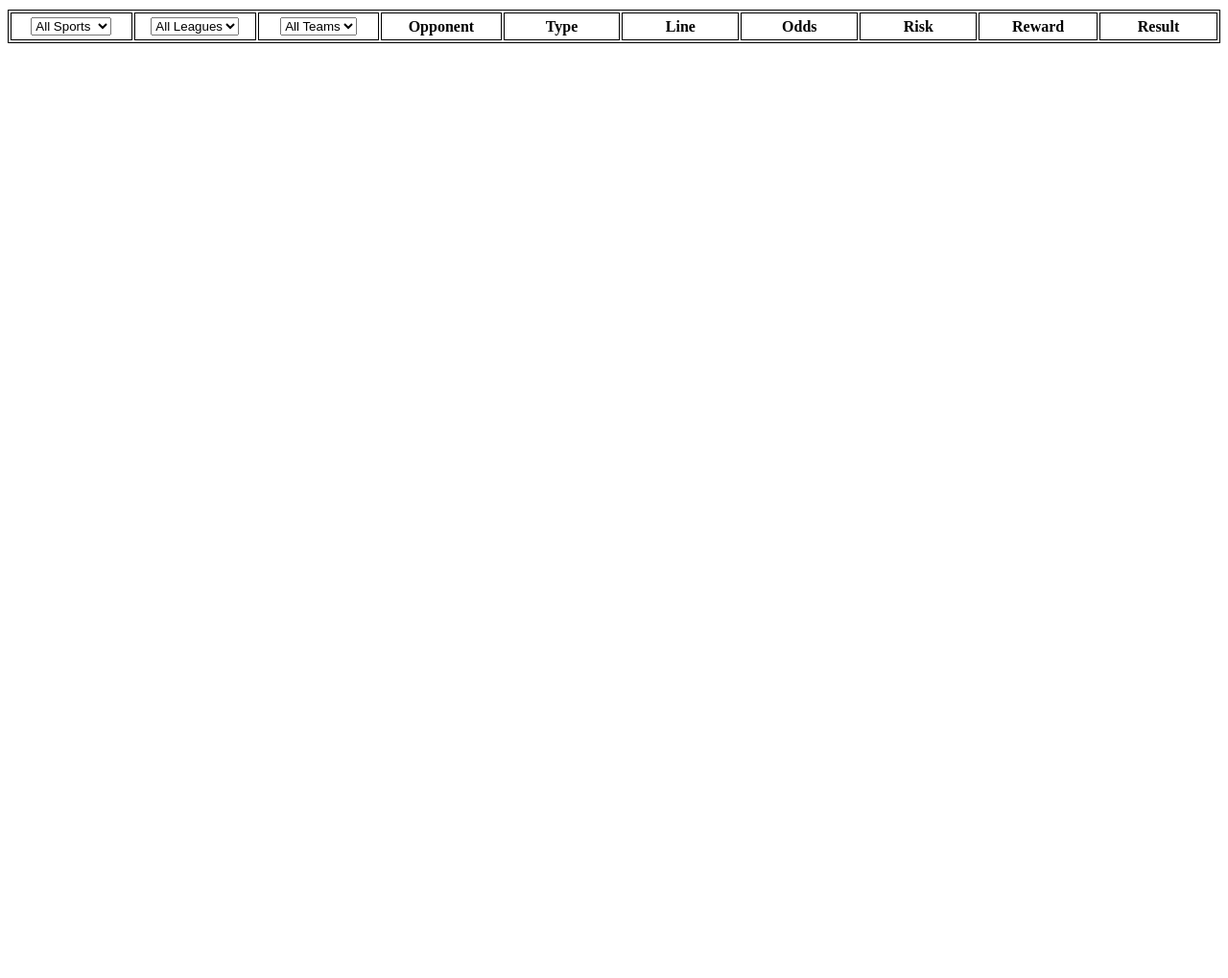
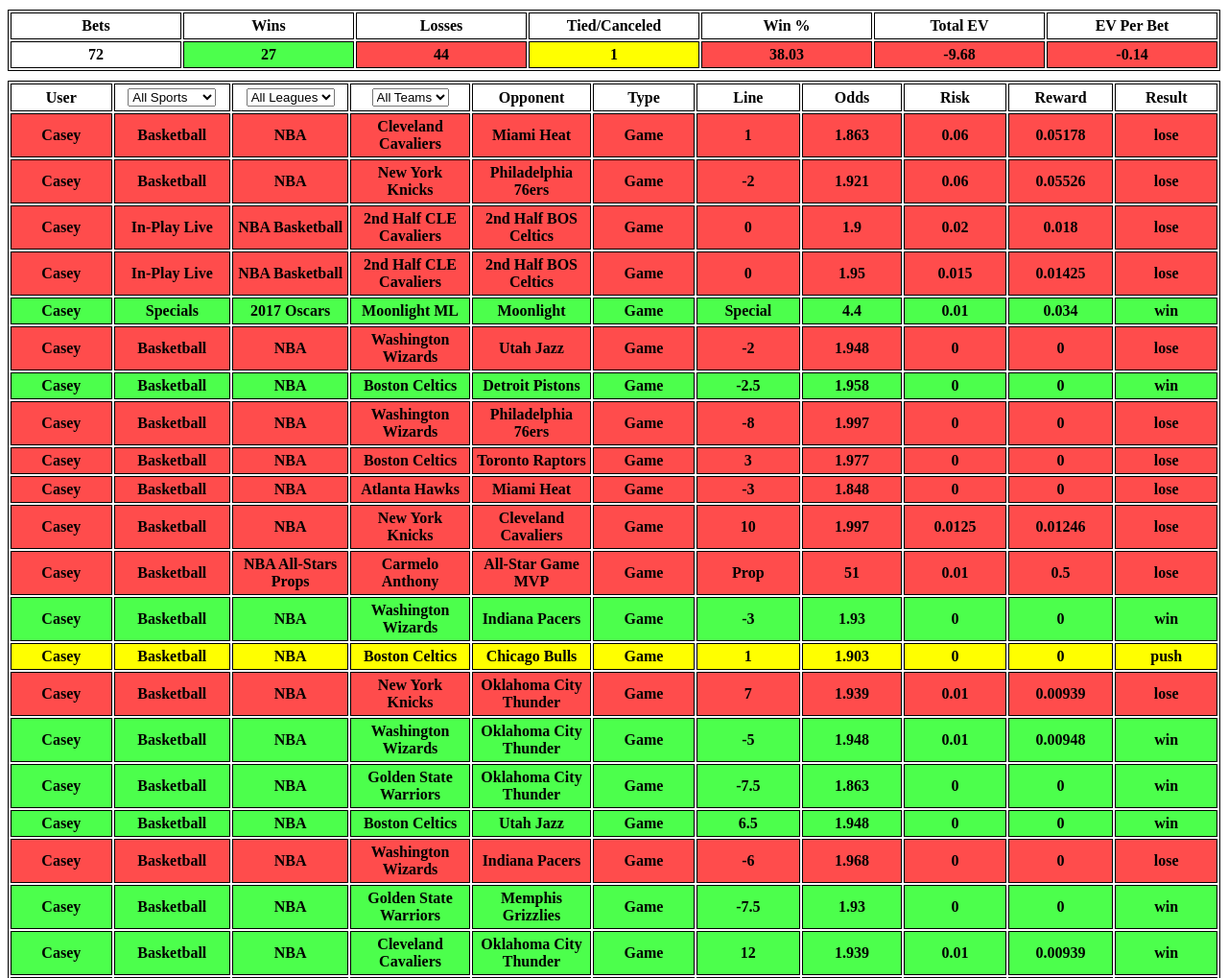
Before and after one commit to LesRedfield/whatsmyedge, a plain HTML site: page index.html in a window 1280 px wide. Shown: the top 1019 px of the page at 96% size. Before the commit the page ends 800 px from the top, so only its background shows below. Drawn offline with Linux system fonts and the light colour scheme.

Commit message:
add filter and updateTotals

```diff
--- a/edge.js
+++ b/edge.js
@@ -1,13 +1,82 @@
+const bets = fetchBets(caseyTables, 'Casey');
+
+const users = ['Jared', 'Casey'];
+
+const sports = [];
+
+bets.forEach((bet) => {
+    if (!sports.includes(bet.sport)) {
+        sports.push(bet.sport);
+    }
+});
+
+function filterBets(bets, user, sport, team, opponent) {
+    if (user) {
+        bets = bets.filter((bet) => {
+            return bet.user === user;
+        });
+    }
+
+    if (!sport && !team && !opponent) {
+        return bets;
+    } else if (sport && !team && !opponent) {
+        return bets.filter((bet) => {
+            return bet.sport === sport;
+        });
+    } else if (sport && !team) {
+        return bets.filter((bet) => {
+            return bet.opponent === opponent;
+        });
+    } else if (sport) {
+        return bets.filter((bet) => {
+            return bet.team === team;
+        });
+    }
+}
+
+const totalsContainer = document.createElement('div');
+body.appendChild(totalsContainer);
+
+function updateTotals(bets) {
+    totalsContainer.innerHTML = '';
+    const users = [];
+
+    bets.forEach((bet) => {
+        if (!users.includes(bet.user)) {
+            users.push(bet.user);
+        }
+    });
+
+    users.forEach((user) => {
+        totalsContainer.appendChild(totalsList(filterBets(bets, user)));
+    });
+}
 
 
-const sports = [
-    "Basketball",
-    "Football",
-    "Soccer",
-    "Tennis",
-    "Specials",
-    "Props"
-];
+function dispBets(bets) {
+    bets.forEach((bet) => {
+        const betRow = document.createElement('tr');
+        betRow.innerHTML = `
+            <td>${ bet.user }</td>
+            <td>${ bet.sport }</td>
+            <td>${ bet.league }</td>
+            <td>${ bet.team }</td>
+            <td>${ bet.opp }</td>
+            <td>${ bet.type }</td>
+            <td>${ bet.line }</td>
+            <td>${ bet.odds }</td>
+            <td>${ bet.risk }</td>
+            <td>${ bet.reward }</td>
+            <td>${ bet.result }</td>
+        `;
+
+        betRow.style.backgroundColor = bet.result === "win" ? "rgba(0, 255, 0, 0.7)" :
+                                       bet.result === "lose" ? "rgba(255, 0, 0, 0.7)" : "yellow";
+        betsListBody.appendChild(betRow);
+    });
+
+    updateTotals(bets);
+}
 
 const sportsDropdown = document.createElement('select');
 sportsDropdown.innerHTML = `<option value="All">All Sports</option>`;
@@ -24,6 +93,7 @@ const betsListBody = document.createElement('tbody');
 const betsListHeader = document.createElement('tr');
 betsListHeader.innerHTML = `
     <tr>
+        <td id="user">User</td>
         <td id="sport-header"></td>
         <td id="league-header"></td>
         <td id="team-header"></td>
@@ -136,7 +206,6 @@ function handleLeagueChange(e) {
                    bet.sport === sportsDropdown.value;
         }
     });
-    console.log(sportsDropdown.value);
 
     dispBets(displayBets);
     dispTeamsFromLeague(e.target.value);
@@ -179,7 +248,6 @@ function handleTeamChange(e) {
             bet.team.split(' ').join('') === e.target.value;
         }
     });
-    console.log(sportsDropdown.value);
 
     dispBets(displayBets);
 }
@@ -188,29 +256,7 @@ sportsDropdown.addEventListener('change', handleSportChange);
 leaguesDropdown.addEventListener('change', handleLeagueChange);
 teamsDropdown.addEventListener('change', handleTeamChange);
 
-function dispBets(bets) {
-    bets.forEach((bet) => {
-        const betRow = document.createElement('tr');
-        betRow.innerHTML = `
-            <td>${ bet.sport }</td>
-            <td>${ bet.league }</td>
-            <td>${ bet.team }</td>
-            <td>${ bet.opp }</td>
-            <td>${ bet.type }</td>
-            <td>${ bet.line }</td>
-            <td>${ bet.odds }</td>
-            <td>${ bet.risk }</td>
-            <td>${ bet.reward }</td>
-            <td>${ bet.result }</td>
-        `;
 
-        betRow.style.backgroundColor = bet.result === "win" ? "rgba(0, 255, 0, 0.7)" :
-                                       bet.result === "lose" ? "rgba(255, 0, 0, 0.7)" : "yellow";
-        betsListBody.appendChild(betRow);
-    });
-
-    updateTotals(bets);
-}
 
 
 
--- a/fetchBets.js
+++ b/fetchBets.js
@@ -1,4 +1,4 @@
-function fetchBets(tables) {
+function fetchBets(tables, user) {
     const bets = [];
 
     tables.forEach((table, idx) => {
@@ -23,6 +23,7 @@ function fetchBets(tables) {
                 const team = wager.join(' ');
                 const opp = team === team1 ? team2 : team1;
                 return {
+                    user,
                     team,
                     opp,
                     type,
--- a/index.html
+++ b/index.html
@@ -8,5 +8,7 @@
     <body id="root"></body>
     <script type="application/javascript" src="data/casey.js"></script>
     <script type="application/javascript" src="wagerTable.js"></script>
+    <script type="application/javascript" src="totalsList.js"></script>
+    <script type="application/javascript" src="fetchBets.js"></script>
     <script type="application/javascript" src="edge.js"></script>
 </html>
--- a/totalsList.js
+++ b/totalsList.js
@@ -14,6 +14,8 @@ function totalsList(bets) {
         </tr>
     `;
     totalsListBody.appendChild(totalsListHeader);
+    totalsList.appendChild(totalsListBody);
+    body.appendChild(totalsList);
 
     const totalBets = bets.length;
     let totalWins = 0;
@@ -73,8 +75,5 @@ function totalsList(bets) {
     avgEVCell.style.backgroundColor = avgEV > 0 ? "rgba(0, 255, 0, 0.7)" :
                                       avgEV < 0 ? "rgba(255, 0, 0, 0.7)" : "yellow";
 
-
-    totalsList.appendChild(totalsListBody);
-
     return totalsList;
 }
```
Also changed, not shown: data/casey.js.
